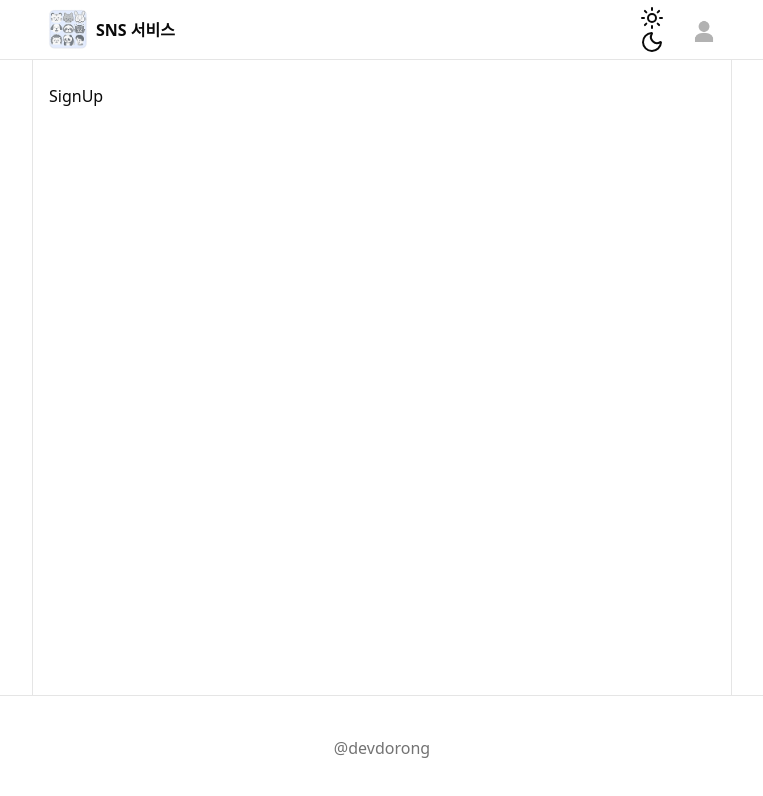
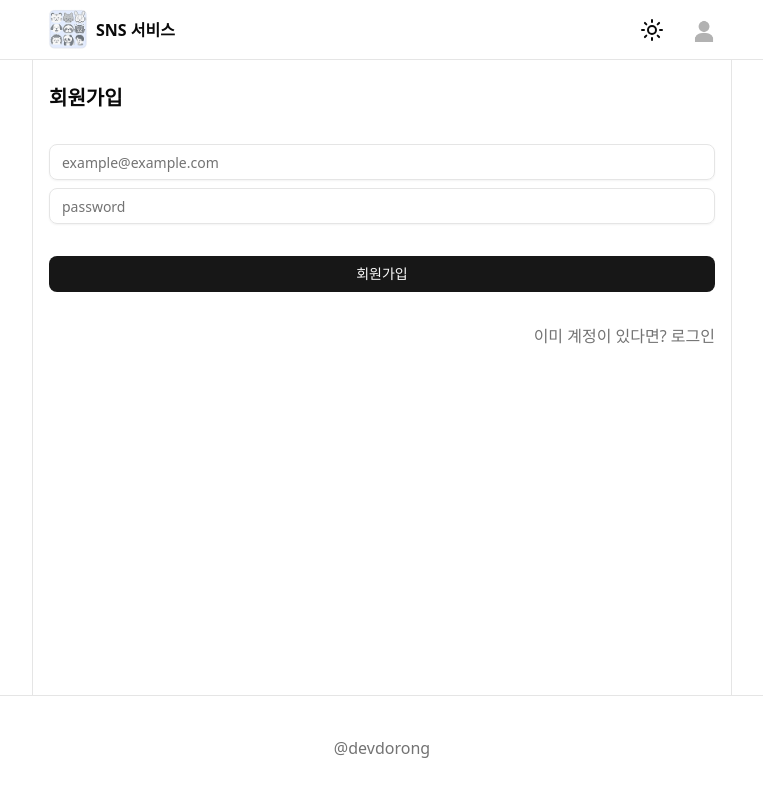
Before and after one commit to devdorong/til_next_supabase, a Next.js app: page /signup in a window 1280 px wide. Shown: the top 796 px of the page, without its empty margins (258-1021 px from the left). Built offline with nearby package versions, Linux system fonts and the light colour scheme; no server answers.

Commit message:
[docs] 테이블 셋팅 및 타입 추출

```diff
--- /dev/null
+++ b/src/apis/auth.ts
@@ -0,0 +1,16 @@
+import supabase from '@/lib/supabase/client';
+
+// supabase 백엔드에 사용자 이메일 회원가입
+export async function signUpWithEmail({
+  email,
+  password,
+}: {
+  email: string;
+  password: string;
+}) {
+  // 웹브라우저를 이용해서 이메일 회원가입
+  const { data, error } = await supabase.auth.signUp({ email, password });
+  if (error) throw error;
+
+  return data;
+}
--- /dev/null
+++ b/src/apis/create-todo.ts
@@ -0,0 +1,17 @@
+// Todo 를 등록하는 함수 : API 즉, 백엔드 연동용 함수
+
+export async function createTodo({
+  title,
+  content,
+}: {
+  title: string;
+  content: string;
+}) {
+  const response = await fetch(`서버_URL/api/todos`, {
+    method: 'POST',
+    body: JSON.stringify({ title, content }),
+  });
+  if (!response.ok) throw new Error('할일 등록에 실패');
+
+  const data = await response.json();
+}
--- a/src/app/layout.tsx
+++ b/src/app/layout.tsx
@@ -51,7 +51,7 @@
                 <div className='flex items-center gap-5'>
                   <div className='hover:bg-muted cursor-pointer rounded-full p-2'>
                     <Sun />
-                    <Moon />
+                    <Moon className='hidden' />
                   </div>
                   <Image
                     src={userImage}
--- a/src/app/signup/page.tsx
+++ b/src/app/signup/page.tsx
@@ -1,7 +1,68 @@
-import React from 'react';
+'use client';
+import { Button } from '@/components/ui/button';
+import { Input } from '@/components/ui/input';
+import { useSignUp } from '@/hooks/mutations/useSignUp';
+import Link from 'next/link';
+import React, { useState } from 'react';
 
 function SignUp() {
-  return <div>SignUp</div>;
+  const [email, setEmail] = useState('');
+  const [password, setPassword] = useState('');
+
+  // Mutation Hook 활용하기
+  // 1. 이메일 mutation 훅
+  const { mutate, isPending, isError } = useSignUp();
+
+  // 회원가입 버튼 클릭처리
+  const handleSignUpClick = () => {
+    if (!email.trim()) return;
+    if (!password.trim()) return;
+    if (isError) {
+      return <div>회원가입 에러입니다.</div>;
+    }
+
+    // supabase 회원가입
+    mutate({ email, password });
+  };
+
+  return (
+    <div className='flex flex-col gap-8'>
+      <div className='text-xl font-bold'>회원가입</div>
+      <div className='flex flex-col gap-2'>
+        <Input
+          value={email}
+          disabled={isPending}
+          onChange={e => setEmail(e.target.value)}
+          type='email'
+          placeholder='example@example.com'
+        />
+        <Input
+          value={password}
+          disabled={isPending}
+          onChange={e => setPassword(e.target.value)}
+          type='password'
+          placeholder='password'
+        />
+      </div>
+      <div>
+        <Button
+          disabled={isPending}
+          className='w-full'
+          onClick={handleSignUpClick}
+        >
+          {isPending ? '회원등록중...' : '회원가입'}
+        </Button>
+      </div>
+      <div className='flex justify-end'>
+        <Link
+          href={'/signin'}
+          className='text-muted-foreground hover:underline '
+        >
+          이미 계정이 있다면? 로그인
+        </Link>
+      </div>
+    </div>
+  );
 }
 
 export default SignUp;
--- a/src/components/ui/button.tsx
+++ b/src/components/ui/button.tsx
@@ -1,40 +1,40 @@
-import * as React from "react"
-import { Slot } from "@radix-ui/react-slot"
-import { cva, type VariantProps } from "class-variance-authority"
+import * as React from 'react';
+import { Slot } from '@radix-ui/react-slot';
+import { cva, type VariantProps } from 'class-variance-authority';
 
-import { cn } from "@/lib/utils"
+import { cn } from '@/lib/utils';
 
 const buttonVariants = cva(
   "inline-flex items-center justify-center gap-2 whitespace-nowrap rounded-md text-sm font-medium transition-all disabled:pointer-events-none disabled:opacity-50 [&_svg]:pointer-events-none [&_svg:not([class*='size-'])]:size-4 shrink-0 [&_svg]:shrink-0 outline-none focus-visible:border-ring focus-visible:ring-ring/50 focus-visible:ring-[3px] aria-invalid:ring-destructive/20 dark:aria-invalid:ring-destructive/40 aria-invalid:border-destructive",
   {
     variants: {
       variant: {
-        default: "bg-primary text-primary-foreground hover:bg-primary/90",
+        default: 'bg-primary text-primary-foreground hover:bg-primary/90',
         destructive:
-          "bg-destructive text-white hover:bg-destructive/90 focus-visible:ring-destructive/20 dark:focus-visible:ring-destructive/40 dark:bg-destructive/60",
+          'bg-destructive text-white hover:bg-destructive/90 focus-visible:ring-destructive/20 dark:focus-visible:ring-destructive/40 dark:bg-destructive/60',
         outline:
-          "border bg-background shadow-xs hover:bg-accent hover:text-accent-foreground dark:bg-input/30 dark:border-input dark:hover:bg-input/50",
+          'border bg-background shadow-xs hover:bg-accent hover:text-accent-foreground dark:bg-input/30 dark:border-input dark:hover:bg-input/50',
         secondary:
-          "bg-secondary text-secondary-foreground hover:bg-secondary/80",
+          'bg-secondary text-secondary-foreground hover:bg-secondary/80',
         ghost:
-          "hover:bg-accent hover:text-accent-foreground dark:hover:bg-accent/50",
-        link: "text-primary underline-offset-4 hover:underline",
+          'hover:bg-accent hover:text-accent-foreground dark:hover:bg-accent/50',
+        link: 'text-primary underline-offset-4 hover:underline',
       },
       size: {
-        default: "h-9 px-4 py-2 has-[>svg]:px-3",
-        sm: "h-8 rounded-md gap-1.5 px-3 has-[>svg]:px-2.5",
-        lg: "h-10 rounded-md px-6 has-[>svg]:px-4",
-        icon: "size-9",
-        "icon-sm": "size-8",
-        "icon-lg": "size-10",
+        default: 'h-9 px-4 py-2 has-[>svg]:px-3 cursor-pointer',
+        sm: 'h-8 rounded-md gap-1.5 px-3 has-[>svg]:px-2.5',
+        lg: 'h-10 rounded-md px-6 has-[>svg]:px-4',
+        icon: 'size-9',
+        'icon-sm': 'size-8',
+        'icon-lg': 'size-10',
       },
     },
     defaultVariants: {
-      variant: "default",
-      size: "default",
+      variant: 'default',
+      size: 'default',
     },
   }
-)
+);
 
 function Button({
   className,
@@ -42,19 +42,19 @@
   size,
   asChild = false,
   ...props
-}: React.ComponentProps<"button"> &
+}: React.ComponentProps<'button'> &
   VariantProps<typeof buttonVariants> & {
-    asChild?: boolean
+    asChild?: boolean;
   }) {
-  const Comp = asChild ? Slot : "button"
+  const Comp = asChild ? Slot : 'button';
 
   return (
     <Comp
-      data-slot="button"
+      data-slot='button'
       className={cn(buttonVariants({ variant, size, className }))}
       {...props}
     />
-  )
+  );
 }
 
-export { Button, buttonVariants }
+export { Button, buttonVariants };
--- /dev/null
+++ b/src/hooks/mutations/useCreateTodo.ts
@@ -0,0 +1,47 @@
+import { createTodo } from '@/apis/create-todo';
+import { useMutation, useQuery, useQueryClient } from '@tanstack/react-query';
+
+const useCrateTodo = () => {
+  // 전체 useQuery 로 만든 캐시와
+  // 전체 useMutation 으로 만든 캐시를 관리하는 저장소 참조
+  const queryClient = useQueryClient();
+
+  const { mutate, isPending } = useMutation({
+    mutationFn: createTodo,
+    // 요청이 시작 될때 실행됨.
+    onMutate: () => {
+      console.log('요청 시작');
+    },
+    // 요청이 성공했을때 실행됨
+    // 자동으로 성공된 데이터를 매개변수로 전달을 해줌.
+    onSuccess: newTodo => {
+      console.log('요청 성공');
+      // 데이터 새로읽기 좋은 자리
+      //window.location.reload();
+
+      // 아래는 데이터 전체를 모두 가지고 오므로 부하가 발생할 소지가 있다
+      // queryKey: ['todos'] : 가지고 있던 데이터를 갱신해줘
+      // queryClient.invalidateQueries({ queryKey: ['todos'] });
+
+      // 캐시에 직접 데이터를 추가해주는 방식
+      queryClient.setQueryData<
+        { id: string; title: string; description: string }[]
+      >(['todo'].todo.list, prevTodos => {
+        if (!prevTodos) return [newTodo];
+        return [...prevTodos, newTodo];
+      });
+    },
+    // 요청이 실패했을때 실행됨
+    // error 에는 에러가 자동으로 매개변수로 전달됨.
+    onError: error => {
+      console.log('요청 에러', error);
+    },
+    // 요청이 완료되었을 때 실행됨
+    onSettled: () => {
+      console.log('요청 완료');
+    },
+  });
+};
+
+// 외부로 훅 내보내기
+export default useCrateTodo;
--- /dev/null
+++ b/src/hooks/mutations/useSignUp.ts
@@ -0,0 +1,6 @@
+import { signUpWithEmail } from '@/apis/auth';
+import { useMutation } from '@tanstack/react-query';
+
+export function useSignUp() {
+  return useMutation({ mutationFn: signUpWithEmail });
+}
--- a/src/lib/supabase/client.ts
+++ b/src/lib/supabase/client.ts
@@ -6,3 +6,7 @@
 
 export const createClient = () =>
   createBrowserClient<Database>(supabaseUrl!, supabaseKey!);
+
+// 외부 클라이언트 컴포넌트에서 자유롭게 사용하도록 설정
+const supabase = createClient();
+export default supabase;
```
Also changed, not shown: 1 other file (tests, documents, lock files or other folders).
